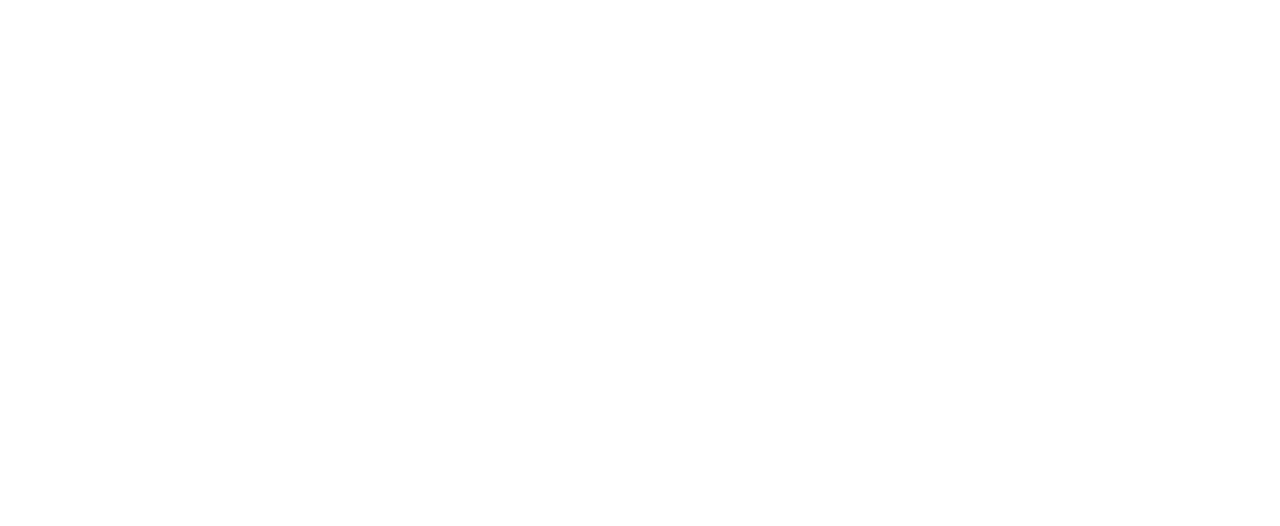
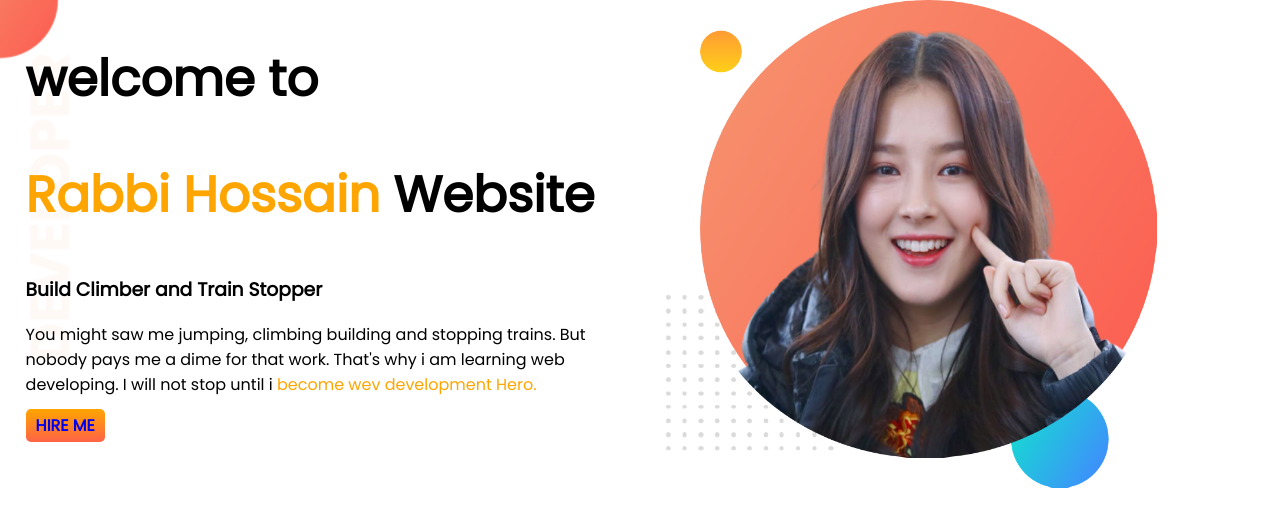
Before and after one commit to Hossan002/developer-portfolio, a plain HTML site: page index.html in a window 1280 px wide. Drawn offline with Linux system fonts and the light colour scheme.

Commit message:
top-banner

```diff
--- a/index.html
+++ b/index.html
@@ -1,13 +1,33 @@
 <!DOCTYPE html>
 <html lang="en">
+
 <head>
     <meta charset="UTF-8">
     <meta http-equiv="X-UA-Compatible" content="IE=edge">
     <meta name="viewport" content="width=device-width, initial-scale=1.0">
     <title>Rabbi Hossain Portfolio</title>
-    <link rel="stylesheet" href="">
+    <link rel="preconnect" href="https://fonts.googleapis.com">
+    <link rel="preconnect" href="https://fonts.gstatic.com" crossorigin>
+    <link href="https://fonts.googleapis.com/css2?family=Poppins&display=swap" rel="stylesheet">
+    <link rel="stylesheet" href="style.css">
+
 </head>
+
 <body>
+    <section class="top-banner">
+        <div class="half-width">
+            <h1>welcome to</h1>
+            <h1><span class="color">Rabbi Hossain</span> Website</h1>
+            <h3>Build Climber and Train Stopper</h3>
+            <p>You might saw me jumping, climbing building and stopping trains. But nobody pays me a dime for that work.
+                That's why i am learning web developing. I will not stop until i <span class="color"> become wev
+                    development
+                    Hero.</span> </p>
+            <a class="link-button" target="_blank" href="https://www.facebook.com/"> HIRE ME</a>
+        </div>
+        <div class="half-width"><img src="images/nancy.png" alt="nancy"></div>
+    </section>
 
 </body>
+
 </html>
--- a/style.css
+++ b/style.css
@@ -0,0 +1,31 @@
+body{
+    font-family: 'Poppins', sans-serif;
+    margin: 0px;
+}
+h1{
+    font-size: 50px;
+}
+.color{
+    color: orange;
+}
+section{
+    display: flex;
+}
+.half-width{
+    width: 50%;
+    padding-left: 2%;
+}
+.half-width img{
+    width: 80%;
+}
+.link-button{
+    text-decoration: none;
+    background-image: linear-gradient(orange, tomato);
+    padding: 5px 10px;
+    font-weight: 700;
+    border-radius: 5px;
+}
+.top-banner{
+    background-image:url(images/top-banner.png);
+    background-repeat: no-repeat;
+}
```
Also changed, not shown: images/dream-bg.png (added), images/exp-bg.png (added), images/my-bg.png (added), images/my-bg2.png (added), images/nancy.png (added), images/top-banner.png (added), showOff/nancy-1.jpg (added), showOff/nancy.jpg (added), showOff/sesshomaru.jpg (added).
